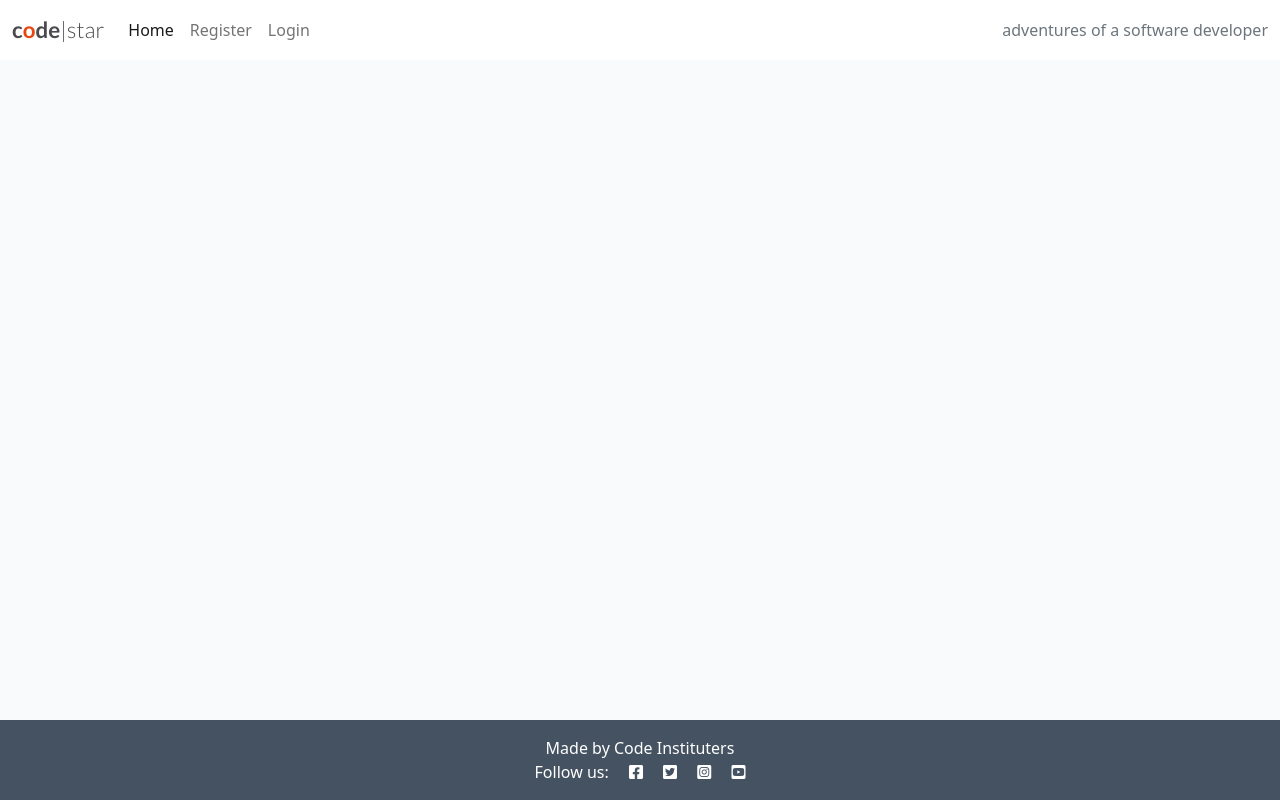
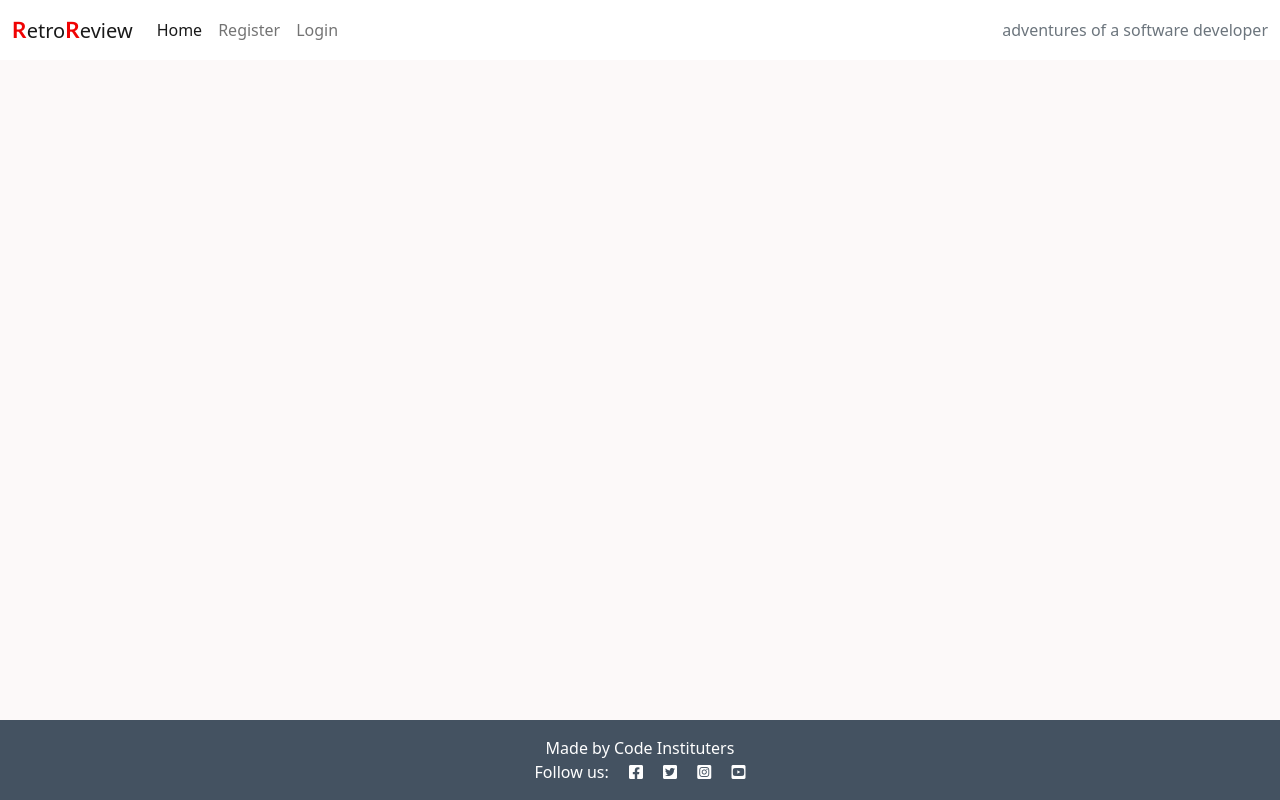
Before and after one commit to HerFri/RetroReviewAlt, a Django app: page / in a window 1280 px wide. Run offline with Django 3.2, Linux system fonts and the light colour scheme; data that the repository does not hold is empty.

Commit message:
edit style.css, edit brand name

```diff
--- a/static/css/style.css
+++ b/static/css/style.css
@@ -6,7 +6,7 @@ body {
     font-family: Lato, sans-serif;
     font-size: 1.4rem;
     font-weight: 700;
-    color: #4A4A4F;
+    color: #f00303;
 }
 
 .card-img-top {         /* custom css rule */
@@ -31,7 +31,7 @@ body {
 }
 
 .main-bg {
-    background-color: #F9FAFC;
+    background-color: #fcf9f9;
 }
 
 .card {
@@ -48,10 +48,10 @@ body {
     position: absolute;
     bottom: 5%;
     min-width: 30%;
-    left: -2px;
-    background-color: #23BBBB;
-    padding-left: 20px;
+    left: 20px;
+    background-color: blue;
 }
+
 
 .author {
     color: white;
@@ -78,7 +78,7 @@ body {
 }
 
 .masthead-text {
-    background-color: #445261;
+    background-color: black;
     color: white;
     position: relative;
 }
@@ -95,7 +95,7 @@ body {
     right: 90%;
     height: 100%;
     width: 150%;
-    background: #445261;
+    background: black;
     -webkit-transform: skew(15deg);
     -moz-transform: skew(15deg);
     transform: skew(15deg);
--- a/templates/base.html
+++ b/templates/base.html
@@ -26,8 +26,7 @@
 
     <nav class="navbar navbar-expand-lg navbar-light bg-white">
         <div class="container-fluid">
-            <a class="navbar-brand" href="{% url 'home' %}"><span class="brand">c<span class="red-o">o</span>de<span
-                        class="thin">|star</span></span></span></a>
+            <a class="navbar-brand" href="{% url 'home' %}"><span class="brand">R</span><span>etro</span><span class="brand">R</span><span>eview</span></a>
             <button class="navbar-toggler" type="button" data-bs-toggle="collapse" data-bs-target="#navbarText"
                 aria-controls="navbarText" aria-expanded="false" aria-label="Toggle navigation">
                 <span class="navbar-toggler-icon"></span>
```
